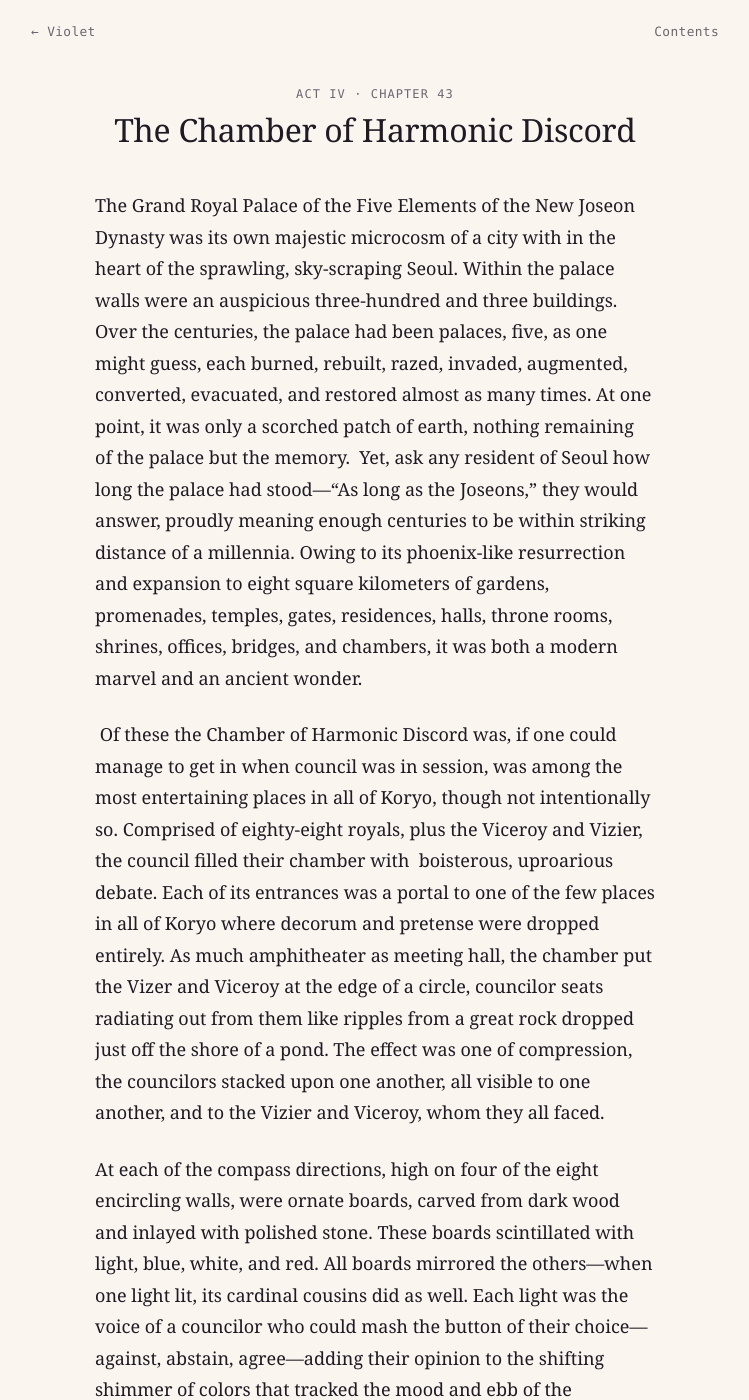
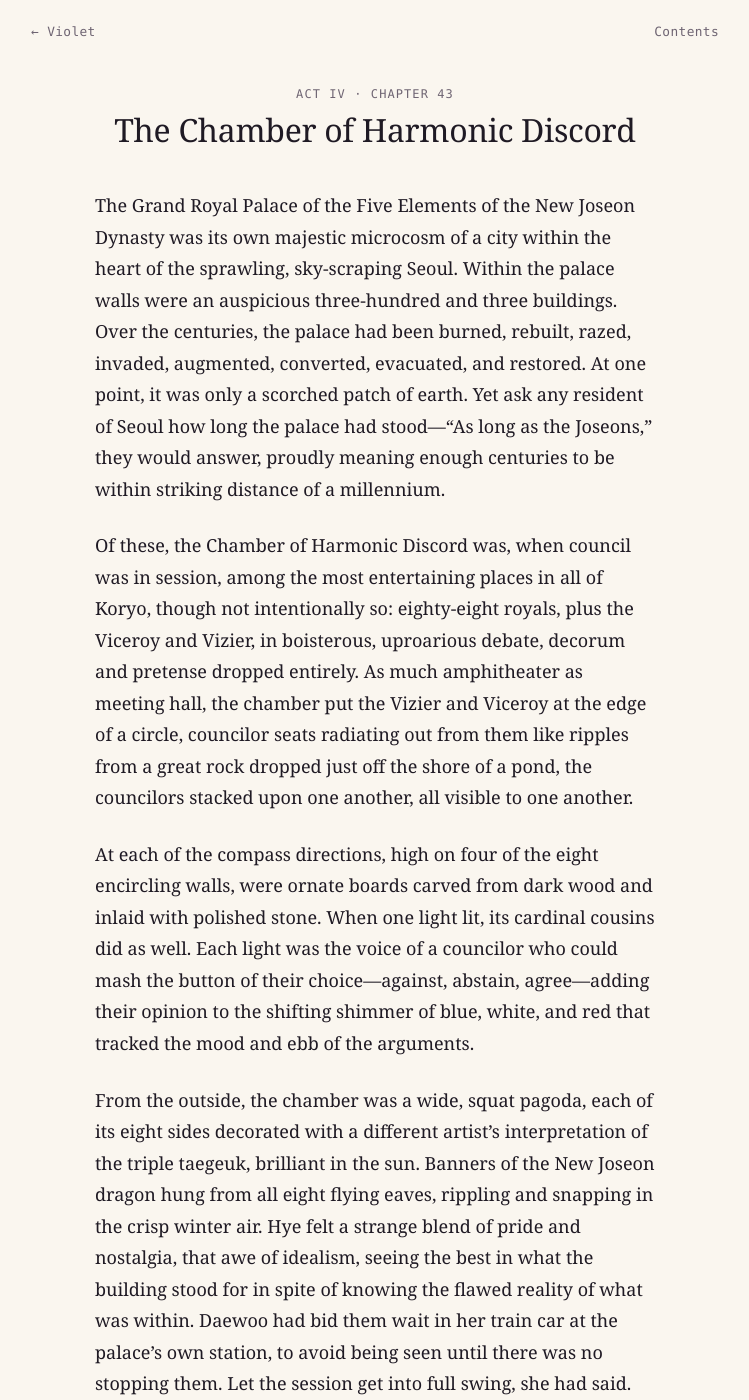
Before and after one commit to kmunki/kmunki.github.io, a Jekyll site: the page built from _fiction/violet/074-chapter-43.md, in a window 1280 px wide and 1400 px high. Shown: the whole window, without its empty margins (265-1014 px from the left). Built offline with Jekyll 4.4.1, drawn with Linux system fonts in a browser that asks for light colours; some of the changed text lies outside the part shown.

Commit message:
Violet ch 43 "The Chamber of Harmonic Discord": Trim gazetteer; set duel at seven days
- The palace gazetteer goes from 153 to 98 words, dropping the phoenix list. The Chamber description is cut ~24% but keeps the ripples, "cardinal cousins", and "against, abstain, agree".
- Timeline: "Six days from now, double three" → "Seven days from now. Enough luck for both of us."
- Added on Ryong: "—reinstated, or simply the only officer the mandarins still trusted with a key—".
- Canon: "kumite rules" → "sparring rules" and "Bong-Cha" → "Bong-cha". "leading the proceedings" is cut.
- About 40 copyedits: within, in spite of, stopped, proceeded, millennium, Vizier. The challenge scene is intact. 1,892 → 1,746 words.

Co-Authored-By: Claude Fable 5.1 <noreply@anthropic.com>
Claude-Session: https://claude.ai/code/session_01NJgbLGEsaNqtMx8nky9w7V

```diff
--- a/_fiction/violet/074-chapter-43.md
+++ b/_fiction/violet/074-chapter-43.md
@@ -8,13 +8,13 @@ permalink: /fiction/violet/chapter-43/
 act: 4
 date: November 02, 2025
 ---
-The Grand Royal Palace of the Five Elements of the New Joseon Dynasty was its own majestic microcosm of a city with in the heart of the sprawling, sky-scraping Seoul. Within the palace walls were an auspicious three-hundred and three buildings. Over the centuries, the palace had been palaces, five, as one might guess, each burned, rebuilt, razed, invaded, augmented, converted, evacuated, and restored almost as many times. At one point, it was only a scorched patch of earth, nothing remaining of the palace but the memory.  Yet, ask any resident of Seoul how long the palace had stood—“As long as the Joseons,” they would answer, proudly meaning enough centuries to be within striking distance of a millennia. Owing to its phoenix-like resurrection and expansion to eight square kilometers of gardens, promenades, temples, gates, residences, halls, throne rooms, shrines, offices, bridges, and chambers, it was both a modern marvel and an ancient wonder.
+The Grand Royal Palace of the Five Elements of the New Joseon Dynasty was its own majestic microcosm of a city within the heart of the sprawling, sky-scraping Seoul. Within the palace walls were an auspicious three-hundred and three buildings. Over the centuries, the palace had been burned, rebuilt, razed, invaded, augmented, converted, evacuated, and restored. At one point, it was only a scorched patch of earth. Yet ask any resident of Seoul how long the palace had stood—“As long as the Joseons,” they would answer, proudly meaning enough centuries to be within striking distance of a millennium.
 
- Of these the Chamber of Harmonic Discord was, if one could manage to get in when council was in session, was among the most entertaining places in all of Koryo, though not intentionally so. Comprised of eighty-eight royals, plus the Viceroy and Vizier, the council filled their chamber with  boisterous, uproarious debate. Each of its entrances was a portal to one of the few places in all of Koryo where decorum and pretense were dropped entirely. As much amphitheater as meeting hall, the chamber put the Vizer and Viceroy at the edge of a circle, councilor seats radiating out from them like ripples from a great rock dropped just off the shore of a pond. The effect was one of compression, the councilors stacked upon one another, all visible to one another, and to the Vizier and Viceroy, whom they all faced.
+Of these, the Chamber of Harmonic Discord was, when council was in session, among the most entertaining places in all of Koryo, though not intentionally so: eighty-eight royals, plus the Viceroy and Vizier, in boisterous, uproarious debate, decorum and pretense dropped entirely. As much amphitheater as meeting hall, the chamber put the Vizier and Viceroy at the edge of a circle, councilor seats radiating out from them like ripples from a great rock dropped just off the shore of a pond, the councilors stacked upon one another, all visible to one another.
 
-At each of the compass directions, high on four of the eight encircling walls, were ornate boards, carved from dark wood and inlayed with polished stone. These boards scintillated with light, blue, white, and red. All boards mirrored the others—when one light lit, its cardinal cousins did as well. Each light was the voice of a councilor who could mash the button of their choice—against, abstain, agree—adding their opinion to the shifting shimmer of colors that tracked the mood and ebb of the arguments.
+At each of the compass directions, high on four of the eight encircling walls, were ornate boards carved from dark wood and inlaid with polished stone. When one light lit, its cardinal cousins did as well. Each light was the voice of a councilor who could mash the button of their choice—against, abstain, agree—adding their opinion to the shifting shimmer of blue, white, and red that tracked the mood and ebb of the arguments.
 
-From the outside, the chamber had the appearance of a wide, squat pagoda. Its eight sides decorated each with a different artist’s interpretation of the triple taegeuk, the three primary colors swirling towards the shared center, brilliant in the sun. Banners of the New Joseon dragon hung from all eight flying eaves. They rippled and snapped in the crisp winter air. Hye felt a strange blend of pride and nostalgia, that awe of idealism, seeing the best in what the building stood for inspire of knowing the flawed reality of what was within. A luxury of the palace complex’s sheer massive scope, was that it had its own station. Daewoo had bid them stay, enjoy the luxuries and privacy of her train car, if for nothing else to avoid being seen until there was no stopping them. Let the session get into full swing, she had said. After that, you have a thirty minute window.
+From the outside, the chamber was a wide, squat pagoda, each of its eight sides decorated with a different artist’s interpretation of the triple taegeuk, brilliant in the sun. Banners of the New Joseon dragon hung from all eight flying eaves, rippling and snapping in the crisp winter air. Hye felt a strange blend of pride and nostalgia, that awe of idealism, seeing the best in what the building stood for in spite of knowing the flawed reality of what was within. Daewoo had bid them wait in her train car at the palace’s own station, to avoid being seen until there was no stopping them. Let the session get into full swing, she had said. After that, you have a thirty-minute window.
 
 The Sifu stood, resting on her staff, admiring the grounds. Hye wished she could ask for reassurance, that the Sifu could respond, it will be alright. But she, no more than Hye, knew the future. How much of her life had been determined by luck? Little dice rolls and coin tosses, the shaking of sticks and turning of cards? Too much. Time to bet on myself.
 
@@ -22,11 +22,11 @@ The din of almost a hundred opinionated individuals attempting to talk over one
 
 “Viceroy-elect Prince Yi Ji-woo,” yelled Hye, cutting through the scandalized whispers and gasps, “I accuse you of treason and conspiracy against the state of Koryo, the New Joseon Dynasty, and the Continuum to which we are member.”
 
-For a heartbeat, she was met with aghast silence, then, mayhem. Council members screaming “I knew it!” or “Madness!” or “Who is that!?” at once. Hye never let her gaze waver from Ji-woo. He was eerily calm. A single eyebrow had raised at her claim and then he smiled. Guards rushed over and grabbed the Ward and Sifu under the arms, ready to cart them out of the chambers.
+For a heartbeat, she was met with aghast silence, then mayhem. Council members screamed “I knew it!” or “Madness!” or “Who is that!?” at once. Hye never let her gaze waver from Ji-woo. He was eerily calm. A single eyebrow rose at her claim, and then he smiled. Guards rushed over and grabbed the Ward and Sifu under the arms, ready to cart them out of the chambers.
 
-Vizier Daewoo leaned over to the ranking guard in the room leading the proceedings.
+Vizier Daewoo leaned over to the ranking guard in the room.
 
-“Quiet! Stand down!” Commander Ryong’s voice sang out through the apoplexy. Her guards, unbelieving, only loosened their grip, but did not let go. “Release them!” She clarified. “Councilors, I present our unexpected attendees, royal Ward Yi Hyeon Bong-cha and her rearer, guest of the palace by decree of former Viceroy Min-yoon, Sifu Advika Shidao.” Chastened, the other guards complied and stood aside.
+“Quiet! Stand down!” Commander Ryong—reinstated, or simply the only officer the mandarins still trusted with a key—sang out through the apoplexy. Her guards, unbelieving, only loosened their grip but did not let go. “Release them!” she clarified. “Councilors, I present our unexpected attendees, royal Ward Yi Hyeon Bong-cha and her rearer, guest of the palace by decree of former Viceroy Min-yoon, Sifu Advika Shidao.” Chastened, the other guards complied and stood aside.
 
 Murmurs among the council members began again almost immediately, like a trickle of rain as it escalates towards a downpour.
 
@@ -34,48 +34,48 @@ Murmurs among the council members began again almost immediately, like a trickle
 
 The murmur rose to a rabble, councilors looking around at one another, as if to confirm their amazement was not singular.
 
-“Please, council, please,” said Ji-woo rising. “While this is a most surprising way to learn you are both well, it is not an entirely unwelcome one. Ward Hyeon, Sifu Shidao, we are so pleased to have you back among us again. Now, I must admit I’m not much delighted by the claims of treason, but you have been through much and perhaps news has not reached you. The council has selected *me* as Viceroy-elect. Enthronement is a week away. There was no duress. No coup. The attack was a tragedy, one whose precise nature remains elusive. Its perpetrators,” Ji-woo paused, his gaze lingering on the Sifu, “*will* be brought to justice. If it could calm you, of course, we could vote, here and now, as to whether or not I should be Viceroy? Let the councilors decide again, with you present to certify the results?”
+“Please, council, please,” said Ji-woo, rising. “While this is a most surprising way to learn you are both well, it is not an entirely unwelcome one. Ward Hyeon, Sifu Shidao, we are so pleased to have you back among us again. Now, I must admit I’m not much delighted by the claims of treason, but you have been through much and perhaps news has not reached you. The council has selected *me* as Viceroy-elect. Enthronement is a week away. There was no duress. No coup. The attack was a tragedy, one whose precise nature remains elusive. Its perpetrators”—Ji-woo paused, his gaze lingering on the Sifu—“*will* be brought to justice. If it could calm you, of course, we could vote, here and now, as to whether or not I should be Viceroy? Let the councilors decide again, with you present to certify the results?”
 
 Hye’s resolve, for an instant, failed. Had the Zaqqum tricked her? The Vizier? Was it a double bluff to expose and trap them? Her eyes flicked from Ji-woo’s placid face to Daewoo’s. She looked desperate, her eyes wide with earnest encouragement. No, she knew what was right. She let the burning core of truth kindle into a flame in her chest.
 
-“No vote. I, Yi Hyeon Bong-Cha, Ward and fellow royal, challenge you to Crane-Dragon Duel for the Viceregency of Koryo and the Throne of the New Joseon Dynasty.”
+“No vote. I, Yi Hyeon Bong-cha, Ward and fellow royal, challenge you to Crane-Dragon Duel for the Viceregency of Koryo and the Throne of the New Joseon Dynasty.”
 
-Startled hisses and minor exclamations escaped the council members lips.
+Startled hisses and minor exclamations escaped the council members’ lips.
 
-Ji-woo laughed, “Hye, my sister, I know you were eager for Sun’s selection—”
+Ji-woo laughed. “Hye, my sister, I know you were eager for Sun’s selection—”
 
-“You’re a puppet of Violet,” Hye continued. “Council, have you not been surprised, at this oaf’s sudden silken speech? Ji-woo’s new found eloquence is rehearsed and coached by a shadowed hand.”
+“You’re a puppet of Violet,” Hye continued. “Council, have you not been surprised at this oaf’s sudden silken speech? Ji-woo’s newfound eloquence is rehearsed and coached by a shadowed hand.”
 
 Rib nudges, forceful whispers, and splutters of exasperation rippled among the council.
 
-The Prince stoped laughing, “Bold claims, Ward. Your little sparring game has little to do with the throne of—” Ji-woo halted, his eyes slipping from the Ward and Sifu to the council, whose rumbling had grown. Now they eyed *him* with suspicion.
+The Prince stopped laughing. “Bold claims, Ward. Your little sparring game has little to do with the throne of—” Ji-woo halted, his eyes slipping from the Ward and Sifu to the council, whose rumbling had grown. Now they eyed *him* with suspicion.
 
 “Your Grace,” Daewoo said, clearing her throat before continuing, “though rarely called upon, the Ward’s challenge *is* among our traditions. It is in the scroll. Master of Law, if you please?”
 
-An elderly woman within the innermost circle rose and, after searching for the passage, read, “During the period between selection and enthronement, any royal may challenge the elect for the throne by the test of intelligence and fortitude, Crane-Dragon Duel. For the physical, no weapons are allowed and traditional kumite rules are to be followed. For the intellectual, the challenged may select the topic. The combined councils must vote to approve the challenge.”
+An elderly woman within the innermost circle rose and, after searching for the passage, read, “During the period between selection and enthronement, any royal may challenge the elect for the throne by the test of intelligence and fortitude, Crane-Dragon Duel. For the physical, no weapons are allowed and traditional sparring rules are to be followed. For the intellectual, the challenged may select the topic. The combined councils must vote to approve the challenge.”
 
-“Thank you master,” said Daewoo. She turned to the broader council, “You have all sworn to uphold these laws and traditions, vows renewed just yesterday in preparation the elect’s enthronement ceremonies and swearing in. A challenge has been heard and, now, it must be voted upon. And I must admit, Prince, that I have found your rise to power having perhaps one too many strokes of good luck. I will vote to allow the challenge.”
+“Thank you, Master,” said Daewoo. She turned to the broader council. “You have all sworn to uphold these laws and traditions, vows renewed just yesterday in preparation for the elect’s enthronement ceremonies and swearing in. A challenge has been heard and, now, it must be voted upon. And I must admit, Prince, that I have found your rise to power having perhaps one too many strokes of good luck. I will vote to allow the challenge.”
 
 Again chaos. Council members factioned off. The light boards flickered and pulsed with votes for and against.
 
-“I see now,” Ji-woo, eyes locked on the Vizier, his voice icy and hard as a winter pond, “it seems there is some concern. Since Vizier Daewoo has so graciously cast the first vote, let me cast the final: I agree with the motion.”
+“I see now,” said Ji-woo, eyes locked on the Vizier, his voice icy and hard as a winter pond. “It seems there is some concern. Since Vizier Daewoo has so graciously cast the first vote, let me cast the final: I agree with the motion.”
 
 In an instant, a huge chunk of the board went red with assent, and, save for a few flickers as votes were added, there it stayed. Ji-woo smiled wider now, seeing the shock and confusion on Hye’s face.
 
-“How exciting! It seems the challenge will move ahead. My *good* Vizier, please do tell us, how do we proceed from here.”
+“How exciting! It seems the challenge will move ahead. My *good* Vizier, please do tell us, how do we proceed from here?”
 
 He had known, she realized. *He was expecting her*.
 
-“The challenged sets the topic,” said Daewoo, stumbling for a moment, like someone who when expecting resistance, finds none, “The council selects three impartial judges and a question master. Traditionally, it is the Masters of Martial Form, Law and History, and Rhetoric and Verse, with Vizier presiding.”
+“The challenged sets the topic,” said Daewoo, stumbling for a moment, like someone who, expecting resistance, finds none. “The council selects three impartial judges and a question master. Traditionally, it is the Masters of Martial Form, Law and History, and Rhetoric and Verse, with the Vizier presiding.”
 
 “Very well. Council?”
 
 Again, within instants, the board glowed an affirmative red.
 
-“Marvelous. We are decided. Ward Hyeon, while I must admit this is *something* of a surprise, I would happily assent to the challenge today, you, however, appear to be rather exhausted. Bedraggled one might say. But we have time. The official coronation is in seven days. That should be plenty of time to rest, no? Ward Hyeon, I must thank you. I know several members of the council, and my dear Vizier included, have been uncomfortable with how things have preceded. You’ve given me a gift, a path to prove my worthiness beyond mere vote-getting, but to show I am a leader, ready to rule. In return, let me give you the gift of rest. To defeat an opponent already so defeated would be, for me, no victory at all. We had hoped for your return and, as such, your quarters are, I believe, waiting for you. Sifu, I am not sure your regular residence here has been prepared. With so many guests and your absence, it was an oversight I now regret. But Vizier, surely we could accommodate her among the ambassadors? Several of our guest palaces are nearly full, but we will find you a room befitting your status.”
+“Marvelous. We are decided. Ward Hyeon, while I must admit this is *something* of a surprise, I would happily assent to the challenge today. You, however, appear to be rather exhausted. Bedraggled, one might say. But we have time. The official coronation is in seven days. That should be plenty of time to rest, no? Ward Hyeon, I must thank you. I know several members of the council, my dear Vizier included, have been uncomfortable with how things have proceeded. You’ve given me a gift, a path to prove my worthiness beyond mere vote-getting, to show I am a leader, ready to rule. In return, let me give you the gift of rest. To defeat an opponent already so defeated would be, for me, no victory at all. We had hoped for your return and, as such, your quarters are, I believe, waiting for you. Sifu, I am not sure your regular residence here has been prepared. With so many guests and your absence, it was an oversight I now regret. But Vizier, surely we could accommodate her among the ambassadors? Several of our guest palaces are nearly full, but we will find you a room befitting your status.”
 
-Hye’s bones throbbed with fatigue. The adrenaline, stolen away by Ji-woo’s calm graciousness, no longer vivified. His confidence was unsettling, disturbing. She had expected the idiot, the incoherent Ji-woo, terrified by any threat. Instead she found the prickle of fear creeping up her own spine. I will need my strength, she thought, I will need my sharpness.
+Hye’s bones throbbed with fatigue. The adrenaline, stolen away by Ji-woo’s calm graciousness, no longer vivified. His confidence was unsettling, disturbing. She had expected the idiot, the incoherent Ji-woo, terrified by any threat. Instead she found the prickle of fear creeping up her own spine. I will need my strength, she thought. I will need my sharpness.
 
 “I accept,” Hye answered. “A rest would be welcome. The topic?”
 
-“Wonderful. Six days from now, double three, enough luck for both of us. All will be smooth. For the topic, that’s easy enough: Which of us most deserves to rule?”
+“Wonderful. Seven days from now. Enough luck for both of us. All will be smooth. For the topic, that’s easy enough: Which of us most deserves to rule?”
```
